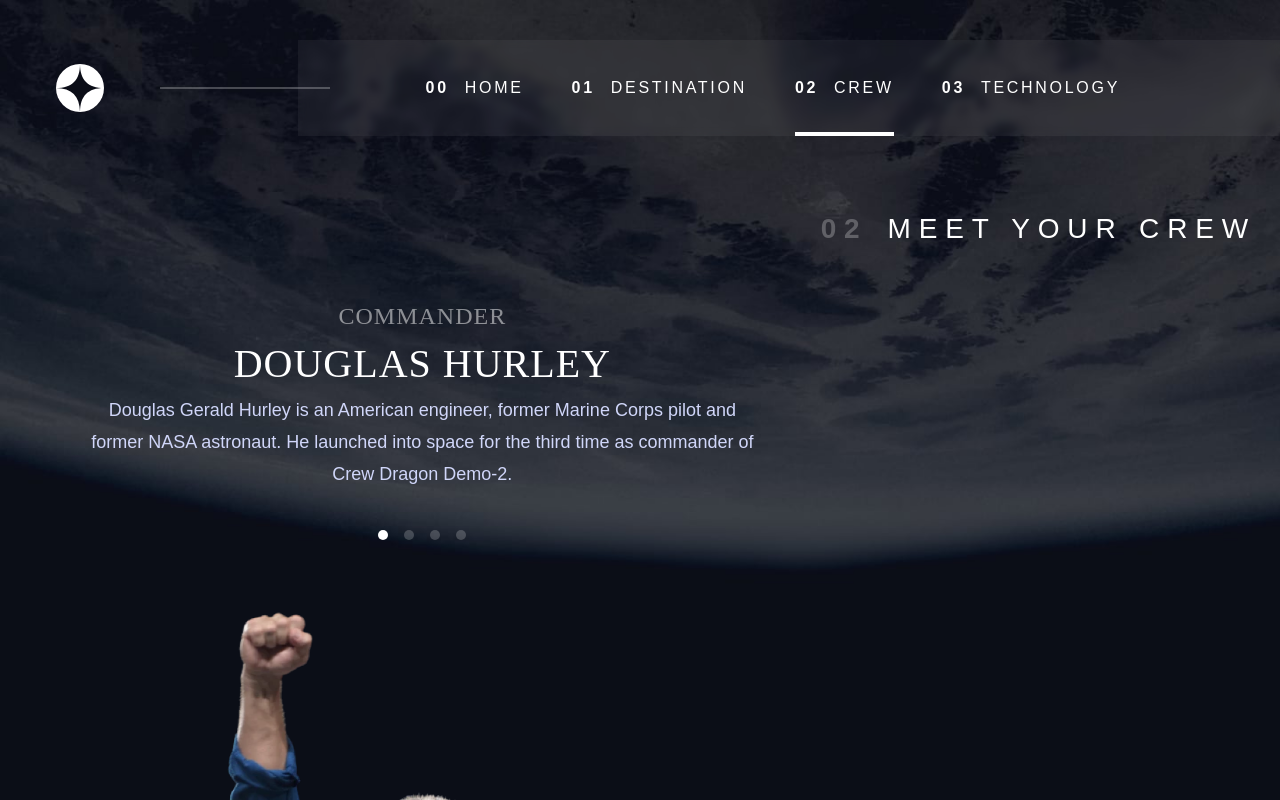
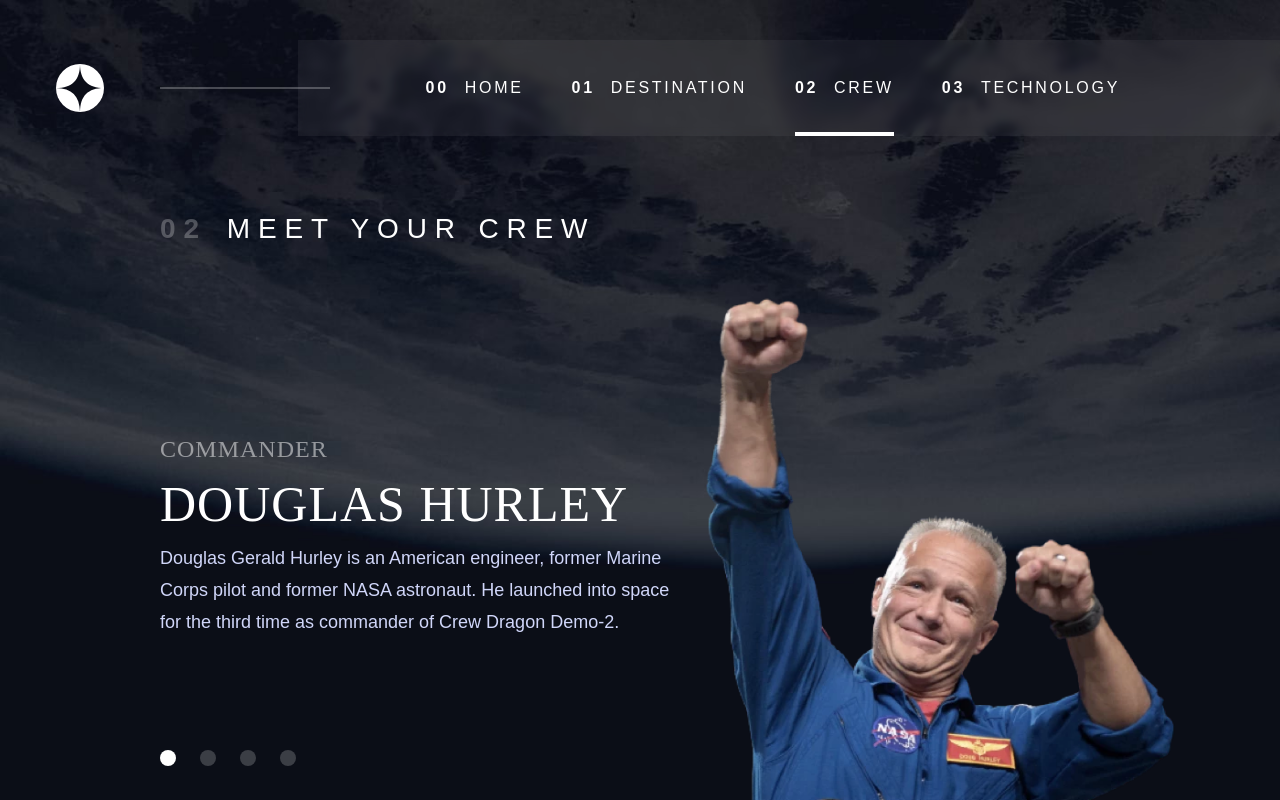
Before and after one commit to Kamil-Mroz/Space, a React (Vite) app: page /crew/1 in a window 1280 px wide. Built offline with nearby package versions, Linux system fonts and the light colour scheme.

Commit message:
crew desktop

```diff
--- a/src/Pages/crew/Crew.jsx
+++ b/src/Pages/crew/Crew.jsx
@@ -28,25 +28,25 @@ const Crew = () => {
           alt: 'ice planet',
         }}
       />
-      <div className="grid  grid-cols-1 px-6 sm:gap-y-12 gap-y-8 z-10">
+      <div className="grid  lg:grid-cols-tabletMain grid-cols-1 lg:px-0 lg:pr-20 px-6  sm:gap-y-12 gap-y-8 z-10">
         <SubHeading id={2}>Meet your crew</SubHeading>
-        <div className="grid grid-cols-1 gap-y-8 sm:px-16">
-          <picture className="border-b sm:order-2 border-b-light/5">
+        <div className="grid lg:grid-cols-2 grid-cols-1 lg:col-start-2 gap-y-8 lg:px-0 sm:px-16">
+          <picture className="border-b sm:order-2 border-b-light/5 self-end ">
             <source srcSet={webp} />
             <img
               src={png}
               alt={data.name}
-              className="sm:h-[33.25rem] h-56 w-auto mx-auto"
+              className="xl:h-[40rem] sm:h-[33.25rem] h-56 w-auto mx-auto"
             />
           </picture>
-          <article className="text-center grid order-1">
+          <article className="lg:text-left text-center grid lg:content-start order-1 self-center">
             <CrewNav crew={crew} />
             <div className="order-1">
               <div className="sm:pb-0 pb-4">
                 <h4 className="text-light/50 md:text-[1.5rem] text-sm uppercase font-serif tracking-[1px]">
                   {data.role}
                 </h4>
-                <h3 className="text-light md:text-[2.5rem] text-[1.5rem] uppercase font-serif tracking-[1px]">
+                <h3 className="text-light xl:text-[3.125rem] md:text-[2.5rem] text-[1.5rem] uppercase font-serif tracking-[1px]">
                   {data.name}
                 </h3>
               </div>
--- a/src/Pages/crew/CrewLink.jsx
+++ b/src/Pages/crew/CrewLink.jsx
@@ -7,7 +7,7 @@ const CrewLink = ({ member, id }) => {
       className={({ isActive }) =>
         `${
           isActive ? 'bg-light' : 'bg-light/20 hover:bg-light/60'
-        }  w-[0.625rem] h-[0.625rem] rounded-full block`
+        } lg:w-4 lg:h-4  w-[0.625rem] h-[0.625rem] rounded-full block`
       }
       title={member.name}
     />
--- a/src/Pages/crew/CrewNav.jsx
+++ b/src/Pages/crew/CrewNav.jsx
@@ -3,7 +3,7 @@ import CrewLink from './CrewLink'
 
 const CrewNav = ({ crew }) => {
   return (
-    <aside className=" sm:py-10 py-8 flex justify-center gap-4 order-2">
+    <aside className=" xl:pt-28 sm:py-10 py-8 flex lg:justify-start justify-center  lg:gap-6 gap-4 order-2">
       {crew.map((member, id) => (
         <CrewLink
           key={member.name}
```
